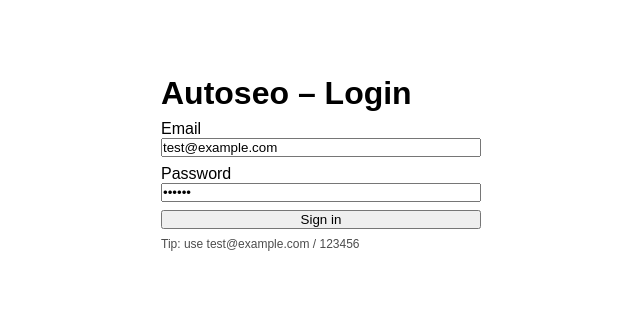
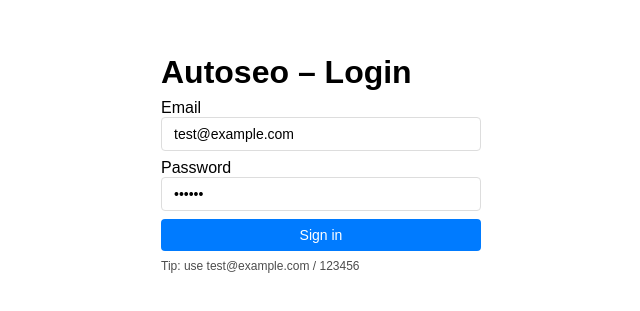
Before and after one commit to magnificodev/autoseo, a Next.js app in the folder dashboard/: page /login in a window 1280 px wide. Shown: the part 237-548 px from the top of the page, without its empty margins (319-959 px from the left). Built offline with nearby package versions, Linux system fonts and the light colour scheme; no server answers.

Commit message:
fix(dashboard): improve CSS with proper input/button styles and modern font

```diff
--- a/dashboard/app/globals.css
+++ b/dashboard/app/globals.css
@@ -13,6 +13,7 @@
 body {
     color: #000;
     background: #fff;
+    font-family: -apple-system, BlinkMacSystemFont, 'Segoe UI', 'Roboto', sans-serif;
 }
 
 a {
@@ -20,8 +21,35 @@
     text-decoration: none;
 }
 
-@media (prefers-color-scheme: dark) {
-    html {
-        color-scheme: dark;
-    }
+/* Input styles */
+input, button {
+    border: 1px solid #ddd;
+    border-radius: 4px;
+    padding: 8px 12px;
+    font-size: 14px;
+    background: #fff;
+    color: #000;
 }
+
+input:focus {
+    outline: none;
+    border-color: #007bff;
+    box-shadow: 0 0 0 2px rgba(0, 123, 255, 0.25);
+}
+
+button {
+    background: #007bff;
+    color: #fff;
+    border: none;
+    cursor: pointer;
+    transition: background-color 0.2s;
+}
+
+button:hover {
+    background: #0056b3;
+}
+
+button:disabled {
+    background: #6c757d;
+    cursor: not-allowed;
+}
```
